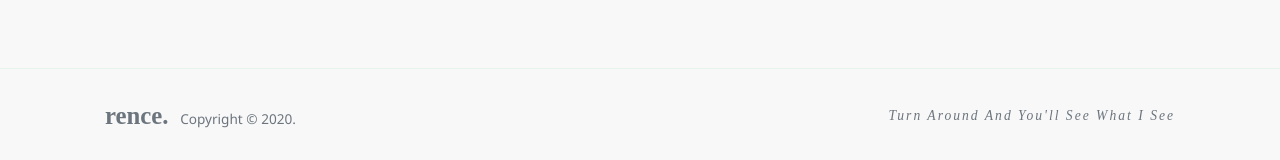
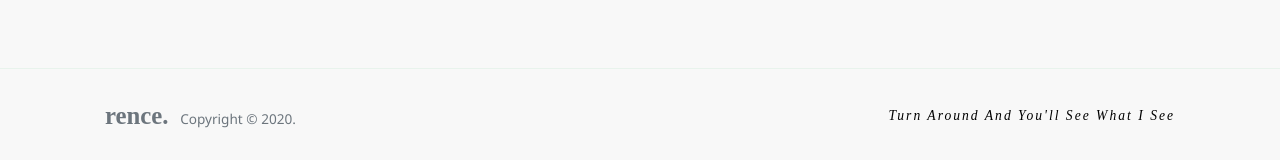
Before and after one commit to law-wang/Moodblog, a Jekyll site: the page built from index.html, in a window 1280 px wide and 1400 px high, scrolled down 323 px. Shown: the part 1237-1397 px from the top of the window. Built offline with Jekyll 4.4.1, drawn with Linux system fonts in a browser that asks for light colours; nearby versions of some CDN libraries; some web fonts are replaced; the list of posts is cut into pages by our own code.

Commit message:
Update customize.css

```diff
--- a/assets/css/customize.css
+++ b/assets/css/customize.css
@@ -125,6 +125,7 @@
     font-family: orpheuspro, serif;
     font-style: italic;
     letter-spacing: 2px;
+    color: #000 !important;
 }
 .about-author-name {
     font-family: aktiv-grotesk-extended, sans-serif;
```
